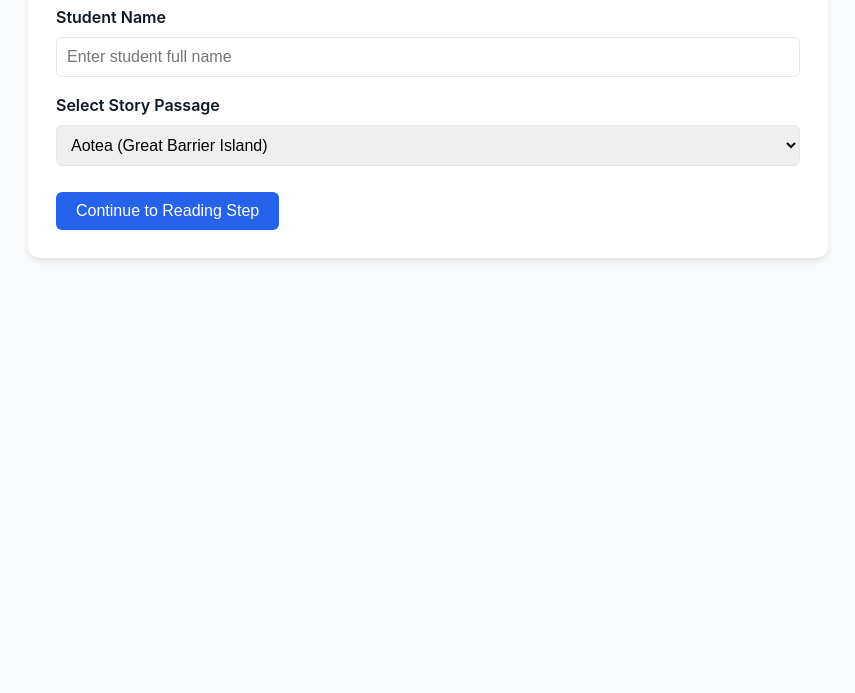
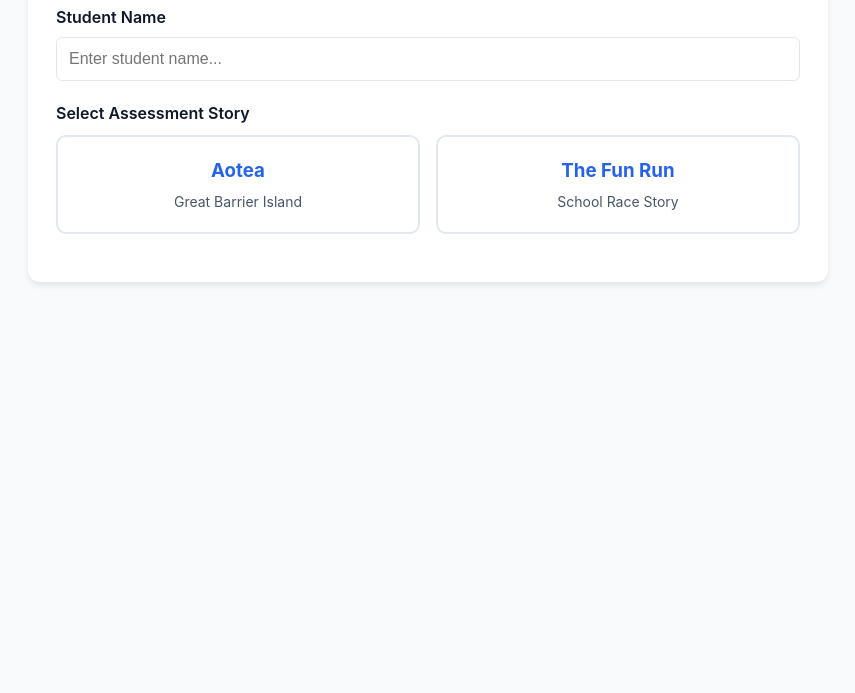
Before and after one commit to jonathanb-svg/iDeal-IRSRapp, a plain HTML site: page index.html in a window 1280 px wide. Shown: the part 107-800 px from the top of the page, without its empty margins (212-1067 px from the left). Drawn offline with Linux system fonts and the light colour scheme.

Commit message:
Update index.html

```diff
--- a/index.html
+++ b/index.html
@@ -3,7 +3,7 @@
 <head>
   <meta charset="UTF-8">
   <meta name="viewport" content="width=device-width, initial-scale=1.0">
-  <title>Oral Reading & Comprehension Assessment</title>
+  <title>iDeaL® Oral Reading Assessment</title>
   <style>
     :root {
       --primary: #2563eb;
@@ -26,12 +26,20 @@
     .step.active { display: block; }
 
     label { display: block; margin-bottom: 8px; font-weight: 600; }
-    select, input[type="text"] { width: 100%; padding: 10px; border: 1px solid var(--border); border-radius: 6px; margin-bottom: 16px; font-size: 16px; }
+    input[type="text"] { width: 100%; padding: 12px; border: 1px solid var(--border); border-radius: 6px; margin-bottom: 20px; font-size: 16px; }
 
-    .btn { background: var(--primary); color: white; border: none; padding: 10px 20px; border-radius: 6px; font-size: 16px; cursor: pointer; transition: background 0.2s; margin-top: 10px; }
+    .btn { background: var(--primary); color: white; border: none; padding: 12px 20px; border-radius: 6px; font-size: 16px; cursor: pointer; transition: background 0.2s; margin-top: 10px; }
     .btn:hover { background: var(--primary-hover); }
     .btn-secondary { background: #64748b; }
     .btn-secondary:hover { background: #475569; }
+
+    /* Story Selection Cards / Buttons */
+    .story-grid { display: grid; grid-template-columns: 1fr 1fr; gap: 16px; margin-top: 10px; margin-bottom: 20px; }
+    .story-card { border: 2px solid var(--border); padding: 20px; border-radius: 10px; text-align: center; cursor: pointer; transition: all 0.2s ease; background: #fff; }
+    .story-card:hover { border-color: var(--primary); background: #f0f6ff; }
+    .story-card.selected { border-color: var(--primary); background: #eff6ff; box-shadow: 0 0 0 2px var(--primary); }
+    .story-card h3 { margin-bottom: 6px; color: var(--primary); }
+    .story-card p { font-size: 14px; color: var(--text-muted); }
 
     .passage-box { font-size: 20px; line-height: 1.8; padding: 20px; border: 1px solid var(--border); border-radius: 8px; background: #fafafa; margin-bottom: 20px; user-select: none; }
     .passage-word { display: inline-block; margin-right: 4px; padding: 2px 4px; border-radius: 4px; }
@@ -55,19 +63,25 @@
 
 <div class="container">
 
-  <!-- STEP 1: SETUP -->
+  <!-- STEP 1: SETUP (WITH STORY BUTTONS RESTORED) -->
   <div id="step-1" class="step active">
-    <h1>Oral Reading Assessment Setup</h1>
+    <h1>iDeaL® Oral Reading Assessment</h1>
     <label for="student-name">Student Name</label>
-    <input type="text" id="student-name" placeholder="Enter student full name">
+    <input type="text" id="student-name" placeholder="Enter student name...">
 
-    <label for="story-select">Select Story Passage</label>
-    <select id="story-select">
-      <option value="aotea">Aotea (Great Barrier Island)</option>
-      <option value="funrun">The Fun Run</option>
-    </select>
+    <label>Select Assessment Story</label>
+    <div class="story-grid">
+      <div class="story-card" id="card-aotea" onclick="selectStoryCard('aotea')">
+        <h3>Aotea</h3>
+        <p>Great Barrier Island</p>
+      </div>
+      <div class="story-card" id="card-funrun" onclick="selectStoryCard('funrun')">
+        <h3>The Fun Run</h3>
+        <p>School Race Story</p>
+      </div>
+    </div>
 
-    <button class="btn" onclick="goToStep2()">Continue to Reading Step</button>
+    <button class="btn" id="btn-continue-step1" onclick="goToStep2()" style="display:none; width: 100%;">Start Assessment →</button>
   </div>
 
   <!-- STEP 2: READING PASSAGE -->
@@ -166,6 +180,7 @@
   };
 
   // APP STATE
+  let chosenStoryKey = null;
   let selectedStory = null;
   let studentName = "";
   let readingStartTime = null;
@@ -179,13 +194,21 @@
   let speechRecognition = null;
   let fullReadingTranscript = "";
   let questionTranscripts = {};
-  let currentQIndex = -1;
+
+  // STORY CARD SELECTION
+  function selectStoryCard(key) {
+    chosenStoryKey = key;
+    document.querySelectorAll(".story-card").forEach(card => card.classList.remove("selected"));
+    document.getElementById(`card-${key}`).classList.add("selected");
+    document.getElementById("btn-continue-step1").style.display = "block";
+  }
 
   // INITIALIZATION
   function goToStep2() {
     studentName = document.getElementById("student-name").value.trim() || "Student";
-    const storyKey = document.getElementById("story-select").value;
-    selectedStory = STORIES[storyKey];
+    if (!chosenStoryKey) return;
+
+    selectedStory = STORIES[chosenStoryKey];
 
     // Render passage
     const passageContainer = document.getElementById("passage-container");
@@ -235,7 +258,7 @@
       speechRecognition = new SpeechRecognition();
       speechRecognition.continuous = true;
       speechRecognition.interimResults = true;
-      speechRecognition.lang = 'en-NZ'; // NZ English tuning
+      speechRecognition.lang = 'en-NZ';
 
       speechRecognition.onresult = (event) => {
         let transcript = "";
@@ -276,12 +299,10 @@
       const elem = document.getElementById(`pword-${idx}`);
       if (!elem) return;
 
-      // Reset classes
       elem.className = "passage-word";
 
       if (spokenWords.length > 0) {
         if (!spokenWords.includes(cleanWord)) {
-          // If spoken stream has progressed past this word point, mark omission
           if (spokenWords.length > idx + 2) {
             elem.classList.add("miscue-omission");
           }
@@ -333,15 +354,12 @@
       mediaRecorder.stop();
     }
 
-    // Calculations
     const totalWords = selectedStory.text.split(" ").length;
     const wpm = Math.round((totalWords / readingDurationSec) * 60);
 
-    // Count miscues from highlighted UI elements
     const omissions = document.querySelectorAll(".miscue-omission").length;
     const accuracy = Math.max(0, Math.round(((totalWords - omissions) / totalWords) * 100));
 
-    // Render Header
     document.getElementById("student-summary-header").innerHTML = `
       <p><strong>Student:</strong> ${studentName}</p>
       <p><strong>Story:</strong> ${selectedStory.title}</p>
@@ -352,7 +370,6 @@
     document.getElementById("res-accuracy").innerText = `${accuracy}%`;
     document.getElementById("res-miscues-count").innerText = `${omissions} potential omissions/miscues`;
 
-    // Render Comprehension Evaluation
     const compBody = document.getElementById("res-comp-body");
     compBody.innerHTML = "";
 
@@ -378,12 +395,10 @@
     const clean = answer.toLowerCase().trim();
     const wordCount = clean.split(/\s+/).filter(w => w.length > 0).length;
 
-    // Rule 1: Automatic Fail on Filler / Very Short
     if (wordCount < 2 || clean.includes("dont know") || clean.includes("don't know") || clean === "no idea") {
       return { status: "Incorrect (Insufficient / Filler)", color: "var(--danger)" };
     }
 
-    // Rule 2: Evaluative Questions Require Reason Connectors
     if (q.type === "Evaluative") {
       const hasStance = clean.includes("yes") || clean.includes("no") || clean.includes("easy") || clean.includes("hard") || clean.includes("right") || clean.includes("wrong");
       const hasReason = clean.includes("because") || clean.includes("so") || clean.includes("since") || wordCount >= 5;
@@ -395,7 +410,6 @@
       }
     }
 
-    // Rule 3: Multi-Key Matching
     if (q.key) {
       let matches = 0;
       q.key.forEach(k => {
```
